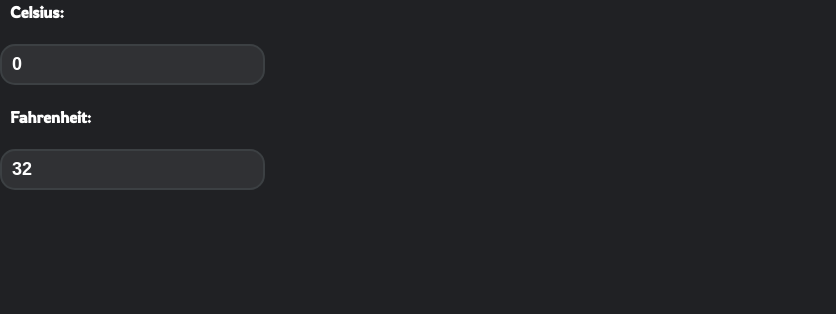
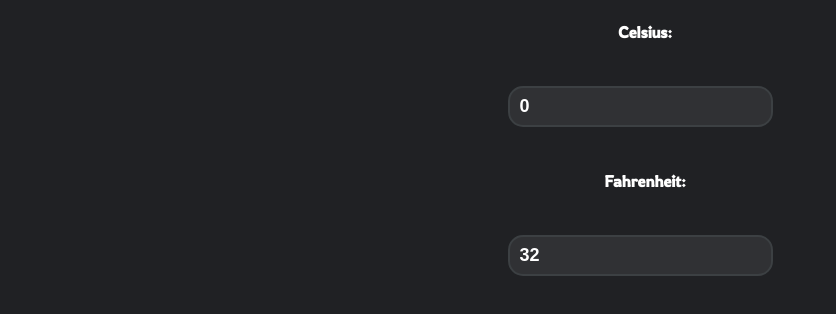
Before and after one commit to syjem/Celsius-to-Fahrenheit, a plain HTML site: page index.html in a window 1280 px wide. Shown: the whole page, without its empty margins (0-836 px from the left). Drawn offline with Linux system fonts and the light colour scheme.

Commit message:
centered

```diff
--- a/css/style.css
+++ b/css/style.css
@@ -10,6 +10,15 @@ body {
     background-color: #202124;
     padding: 0;
     margin: 0;
+}
+
+form {
+    display: flex;
+    justify-content: center;
+    align-items: center;
+    flex-direction: column;
+    gap: 1px;
+    margin: 20px;
 }
 
 label {
```
